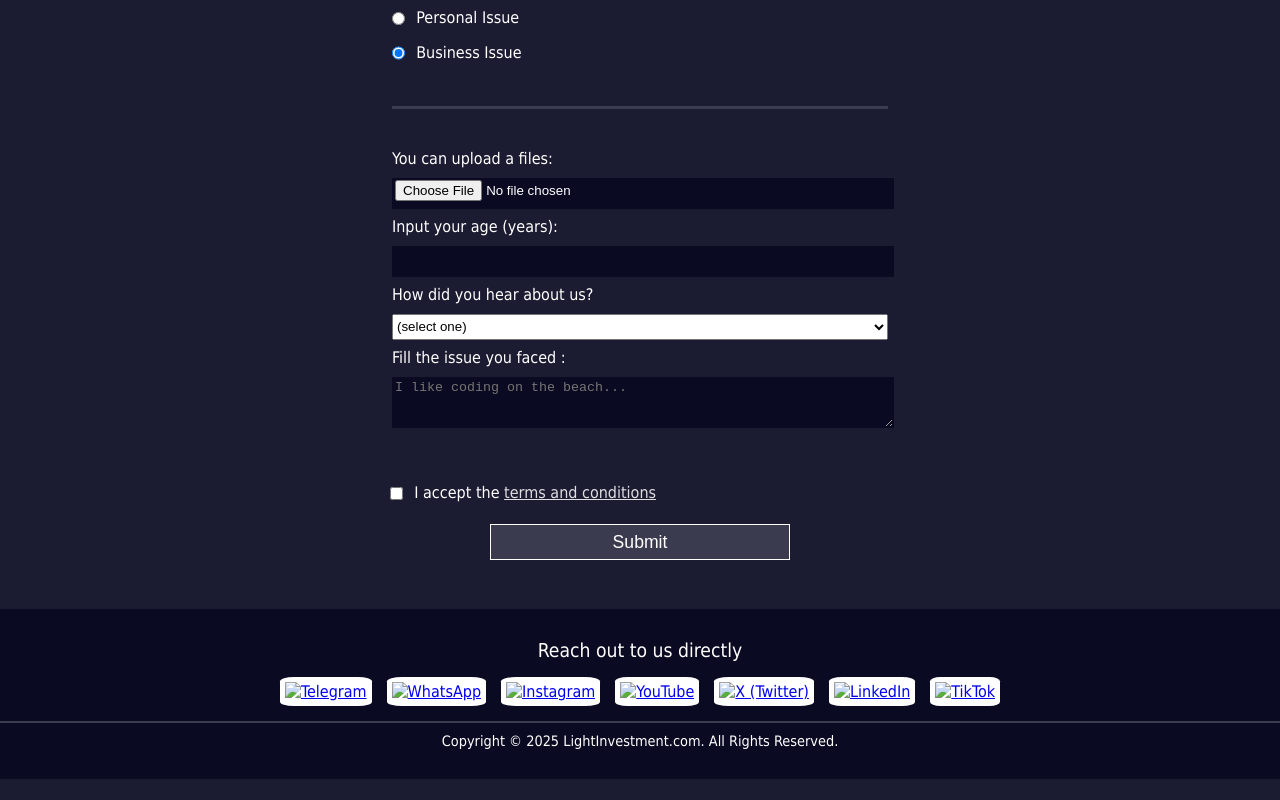
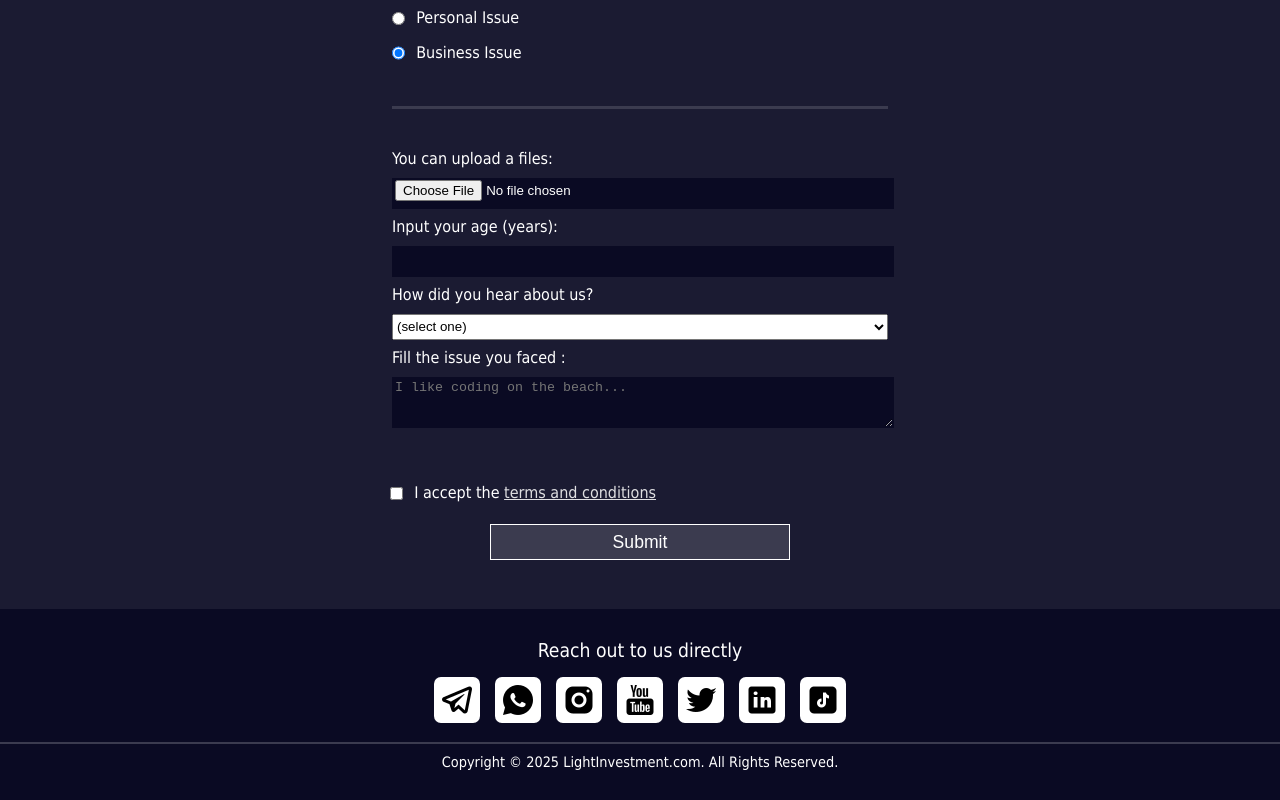
Before and after one commit to henokmehari/LightWayInvestment, a plain HTML site: page contact.html in a window 1280 px wide. Shown: the part 528-1328 px from the top of the page. Before the commit the page ends 1307 px from the top, so only its background shows below. Drawn offline with Linux system fonts and the light colour scheme; files whose address does not match are found by name.

Commit message:
Update contact.html

```diff
--- a/contact.html
+++ b/contact.html
@@ -71,13 +71,13 @@
   <footer>
   <p>Reach out to us directly</p>
   <div class="social-icons">
-    <a href="#"><img src="image/tg36.png" alt="Telegram"></a>
-    <a href="#"><img src="image/whatsapp36.png" alt="WhatsApp"></a>
-    <a href="#"><img src="image/insta36.png" alt="Instagram"></a>
-    <a href="#"><img src="image/youtube36.png" alt="YouTube"></a>
-    <a href="#"><img src="image/x36.png" alt="X (Twitter)"></a>
-    <a href="#"><img src="image/in36.png" alt="LinkedIn"></a>
-    <a href="#"><img src="image/tiktok36.png" alt="TikTok"></a>
+    <a href="#"><img src="tg36.png" alt="Telegram"></a>
+    <a href="#"><img src="whatsapp36.png" alt="WhatsApp"></a>
+    <a href="#"><img src="insta36.png" alt="Instagram"></a>
+    <a href="#"><img src="youtube36.png" alt="YouTube"></a>
+    <a href="#"><img src="x36.png" alt="X (Twitter)"></a>
+    <a href="#"><img src="in36.png" alt="LinkedIn"></a>
+    <a href="#"><img src="tiktok36.png" alt="TikTok"></a>
   </div>
   <p>Copyright &copy; 2025 LightInvestment.com. All Rights Reserved.</p>
 </footer>
```
